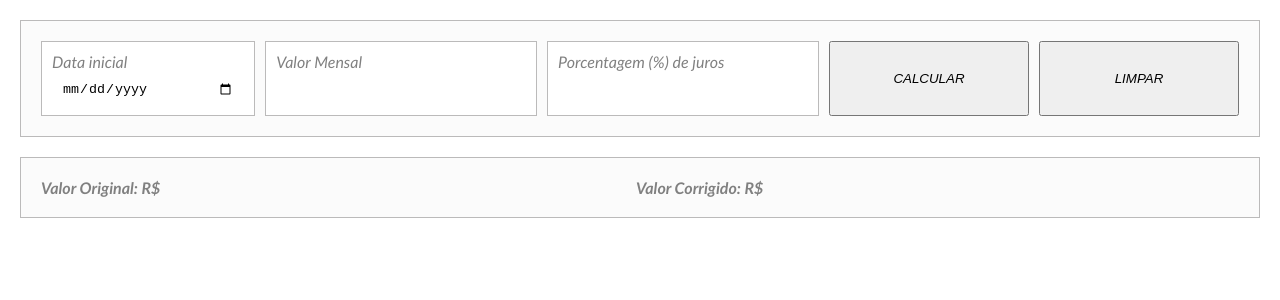
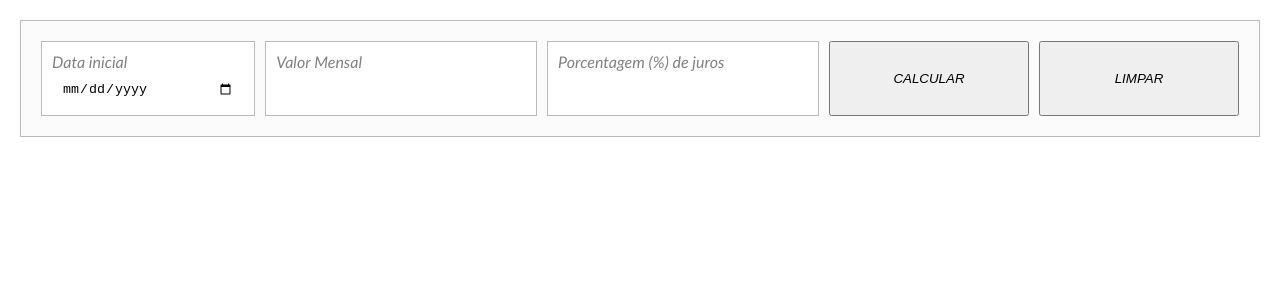
Before and after one commit to LenilsonLimaPantoja/calcular_juros, a React (Create React App) app: page / in a window 1280 px wide. Shown: the top 300 px of the page. Built offline with nearby package versions, Linux system fonts and the light colour scheme.

Commit message:
first commit

```diff
--- a/src/pages/Home.js
+++ b/src/pages/Home.js
@@ -121,11 +121,12 @@ const Home = () => {
                 <button className='btn-calucular'>CALCULAR</button>
                 <button className='btn-limpar' type='reset'>LIMPAR</button>
             </form>
+            {valores.length > 0 &&
+                <>
                     <div className='valores-totais'>
-                <span>Valor Original: R$ {total.valor_original?.toFixed(2)}</span>
-                <span>Valor Corrigido: R$ {total.valor_corrigido?.toFixed(2)}</span>
+                        <span>Valor Original a Receber: R$ {total.valor_original?.toFixed(2)}</span>
+                        <span>Valor Corrigido a Receber: R$ {total.valor_corrigido?.toFixed(2)}</span>
                     </div>
-            {valores.length > 0 &&
                     <table cellSpacing={0}>
                         <tbody>
                             {
@@ -150,6 +151,7 @@ const Home = () => {
                             }
                         </tbody>
                     </table>
+                </>
             }
         </div>
     )
```
Lines whose indentation alone changed are shown as unchanged.
